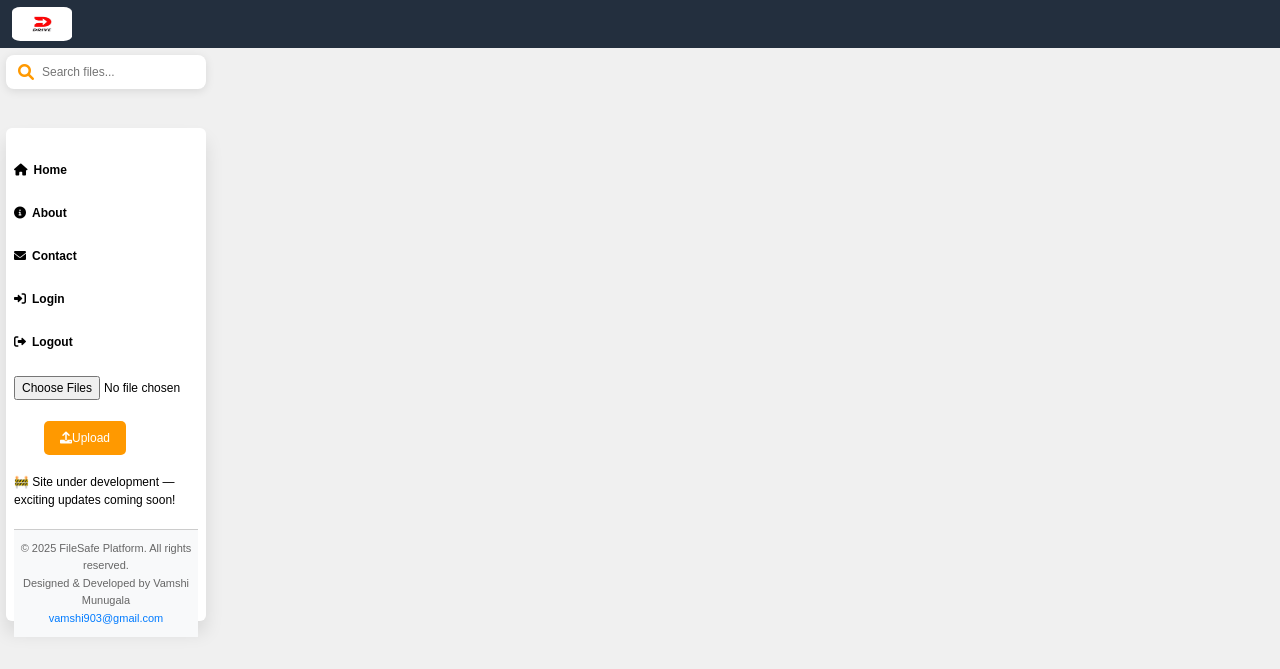
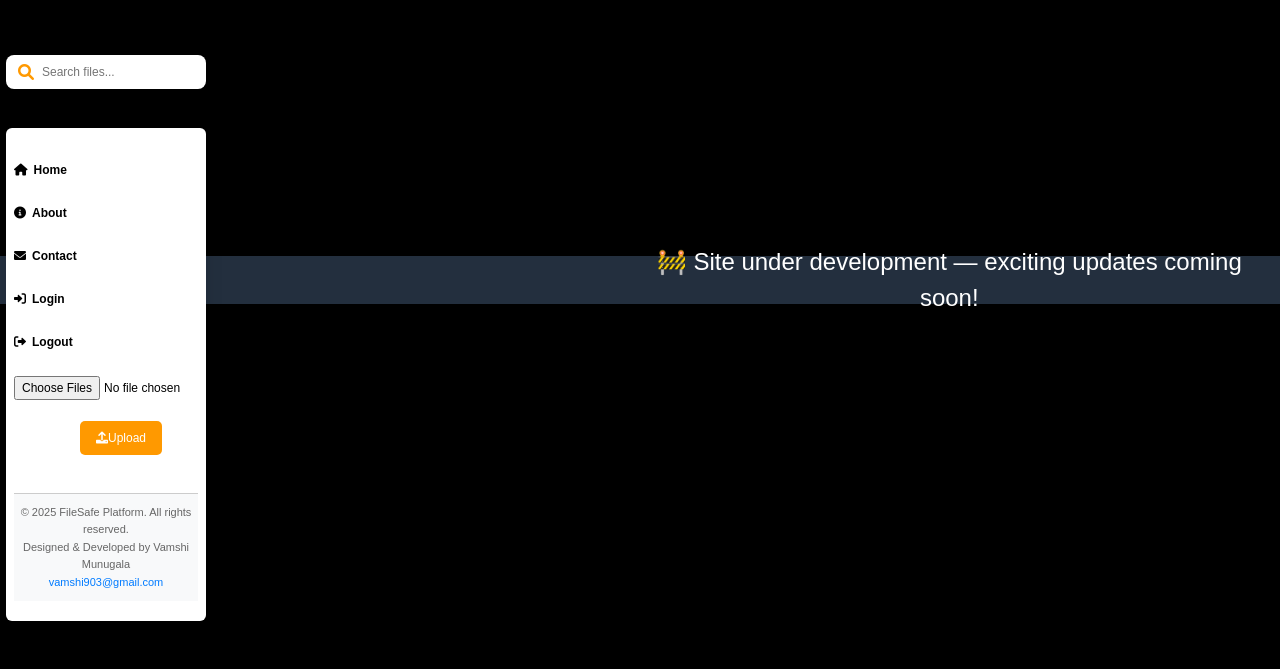
Before and after one commit to MunugalaVamshi/Drive, a Django app: page / in a window 1280 px wide. Shown: the top 669 px of the page. Run offline with Django 5.2, Linux system fonts and the light colour scheme.

Commit message:
Update index.html

```diff
--- a/templates/index.html
+++ b/templates/index.html
@@ -16,7 +16,27 @@
     <!-- Font Awesome for file icons -->
     <link href="https://cdnjs.cloudflare.com/ajax/libs/font-awesome/6.0.0-beta3/css/all.min.css" rel="stylesheet">
     <link rel="stylesheet" type="text/css" href="{% static 'styles.css' %}">
+    <style>
+    body {
+      background-color: #000; /* dark background to show white text */
+      color: white;
+      text-align: center;
+      margin-top: 20%;
+      font-size: 24px;
+      font-family: Arial, sans-serif;
+    }
 
+    .blink {
+      animation: blink 1s step-start infinite;
+      color: white;
+    }
+
+    @keyframes blink {
+      50% {
+        opacity: 0;
+      }
+    }
+  </style>
 </head>
 <body>
     <!-- Header Section -->
@@ -32,16 +52,8 @@
                 {% endif %}
             </a>
             &nbsp; &nbsp; &nbsp; &nbsp; &nbsp;  &nbsp; &nbsp; &nbsp; &nbsp; &nbsp; &nbsp; &nbsp; &nbsp; &nbsp; &nbsp;  &nbsp; &nbsp; &nbsp; &nbsp; &nbsp; &nbsp; &nbsp;  &nbsp; &nbsp; &nbsp; &nbsp; &nbsp;  &nbsp; &nbsp; &nbsp; &nbsp; &nbsp; &nbsp; &nbsp; &nbsp; &nbsp; &nbsp; &nbsp; &nbsp; &nbsp; &nbsp; &nbsp;
+             <div class="blink">🚧 Site under development — exciting updates coming soon!</div>
 
-          <!--nav bar-->
-            <div class="collapse navbar-collapse" id="navbarNav">
-                <ul class="navbar-nav ms-auto">
-
-
-
-                </ul>
-            </div>
-        </div>
         </div>
     </header>
 <br><br><br>
@@ -114,7 +126,7 @@
         <div id="uploadStatus" style="display:none;"></div>
     </div>
 <br>
-🚧 Site under development — exciting updates coming soon!
+
 <footer style="background-color: #f8f9fa; padding: 8px 0; text-align: center; font-family: Arial, sans-serif; font-size: 11px; color: #666; margin-top: 20px; border-top: 1px solid #ccc;">
     <p style="margin: 2px 0;">&copy; 2025 FileSafe Platform. All rights reserved.</p>
     <p style="margin: 2px 0;">Designed & Developed by <strong style="font-weight: 500;">Vamshi Munugala</strong></p>
```
